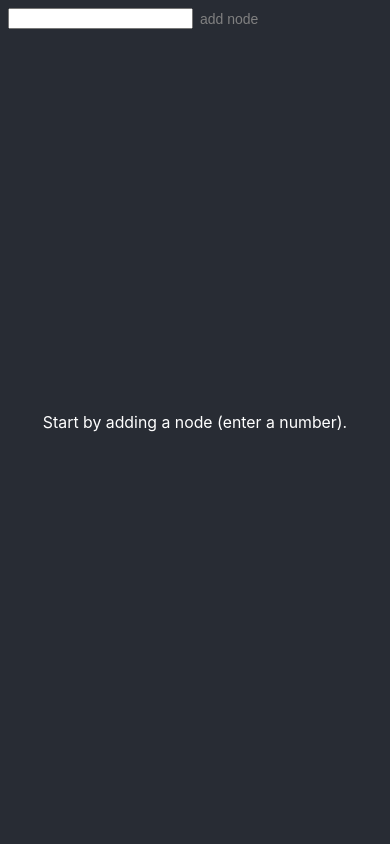
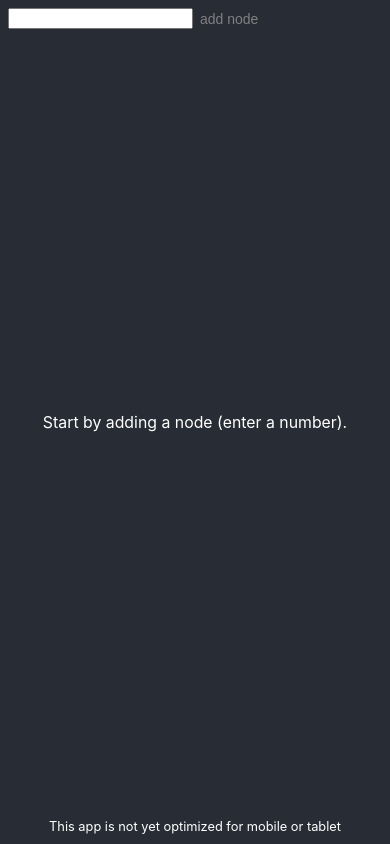
Before and after one commit to brillantewang/binary-search-tree-visualized, a React (Create React App) app: page / in a window 390 px wide. Built offline with nearby package versions, Linux system fonts and the light colour scheme.

Commit message:
add NotMobileOrTabletOptimizedMessage

```diff
--- a/src/BinarySearchTree.js
+++ b/src/BinarySearchTree.js
@@ -21,13 +21,20 @@ const ControlPanel = styled.div`
   z-index: 1;
 `;
 
+const NotMobileOrTabletOptimizedMessage = styled.div`
+  position: absolute;
+  bottom: 10px;
+  width: 100vw;
+  text-align: center;
+  font-size: calc(5px + 2vmin);
+`;
+
 const BinarySearchTree = () => {
   const [root, setRoot] = useState(null);
   const [windowDimensions, setWindowDimensions] = useState({
     height: window.innerHeight,
     width: window.innerWidth,
   });
-
 
   const handleSetRoot = newRoot => setRoot({ ...newRoot }); // replaces root instead of mutates it
 
@@ -68,6 +75,11 @@ const BinarySearchTree = () => {
         {root === null && <div>Start by adding a node (enter a number).</div>}
         <RenderTree nodes={[root]} level={treeHeight} treeHeight={treeHeight} />
       </TreeContainer>
+      {windowDimensions.width < 800 &&
+        <NotMobileOrTabletOptimizedMessage>
+          This app is not yet optimized for mobile or tablet
+        </NotMobileOrTabletOptimizedMessage>
+      }
     </>
   );
 };
```
